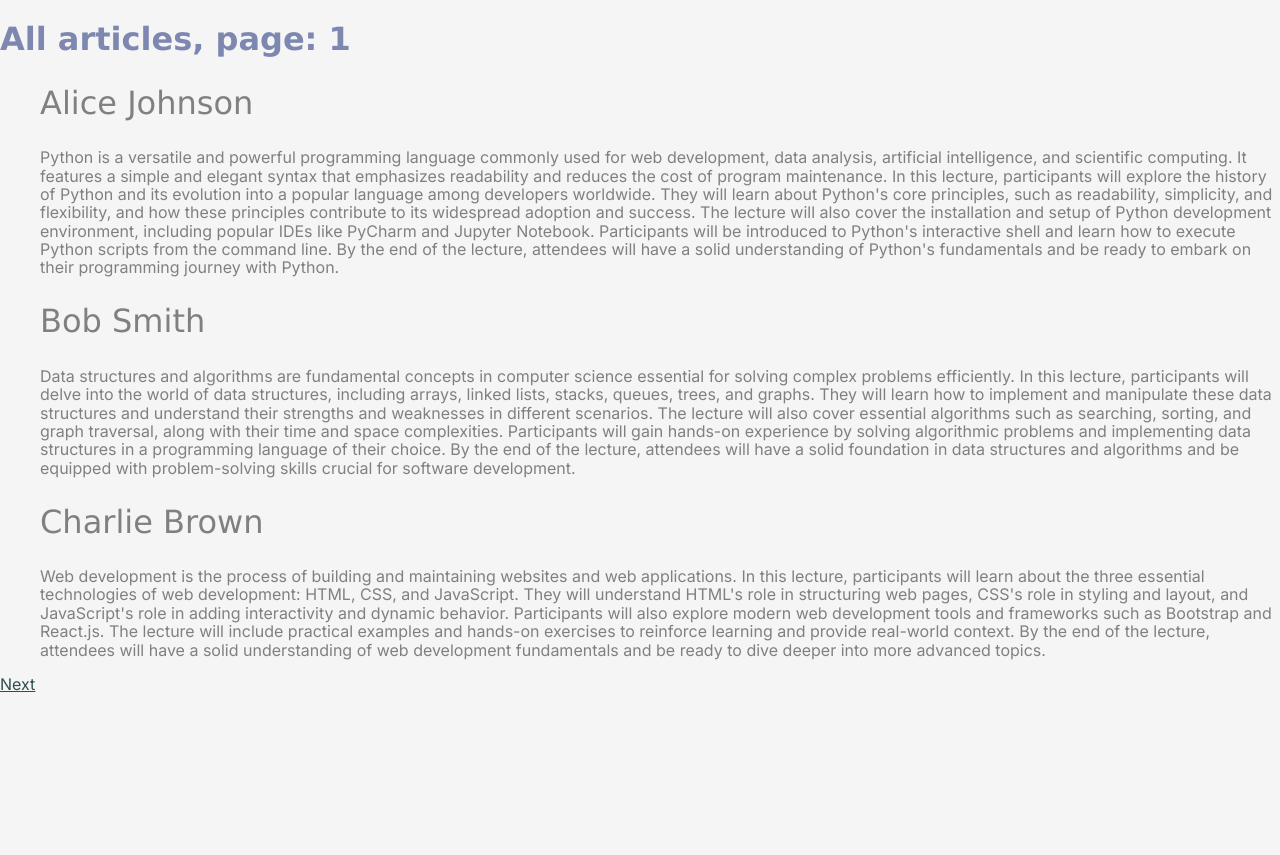
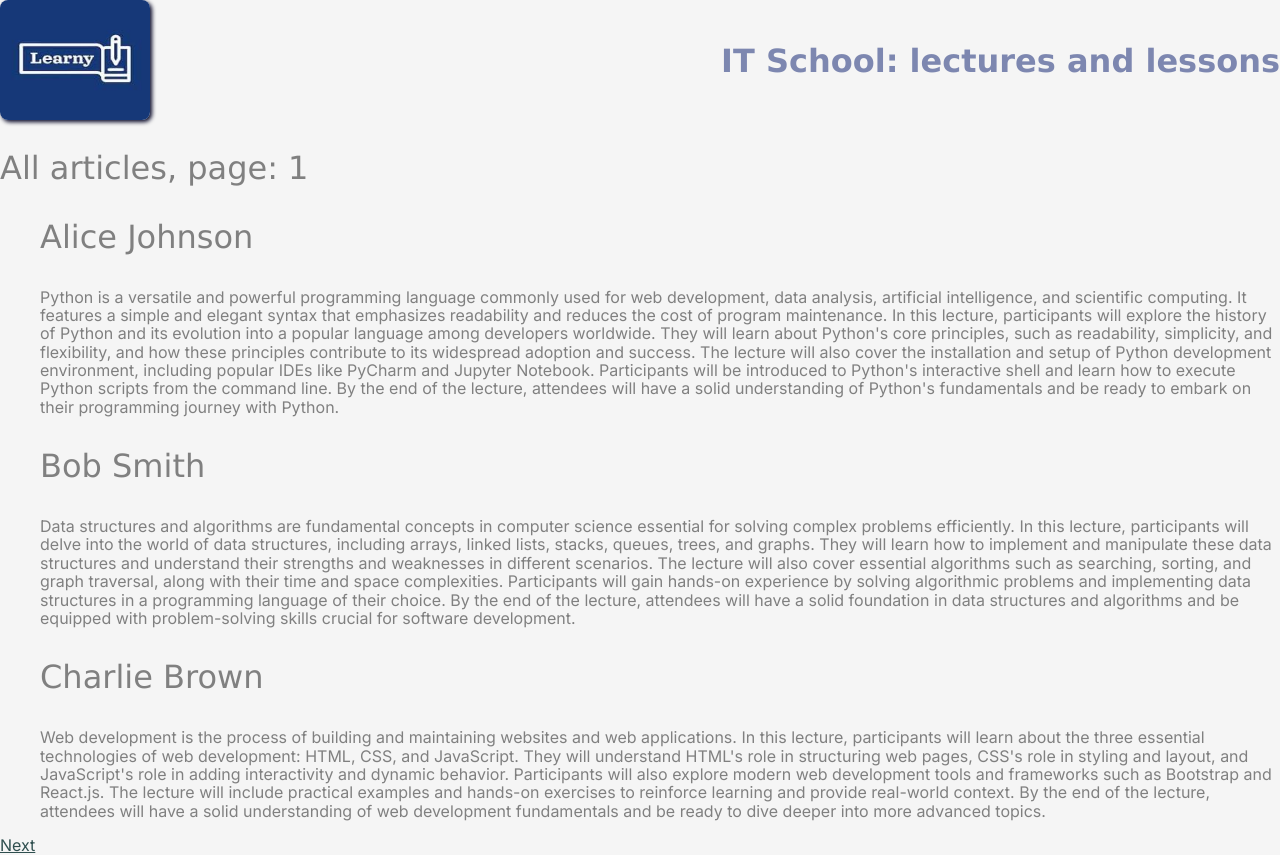
Before and after one commit to LiudmylaBolotova/next-app-test, a Next.js app: page /allArticles in a window 1280 px wide. Before the commit the page ends 800 px from the top, so only its background shows below. Built offline with nearby package versions, Linux system fonts and the light colour scheme.

Commit message:
added header`s component and styles, logo, fix global styled

```diff
--- a/src/app/[...not-found]/page.tsx
+++ b/src/app/[...not-found]/page.tsx
@@ -1,3 +1,7 @@
 export default function NotFoundPage() {
-    return <>Sorry, nothing found</>;
+    return (
+        <main>
+            <p>Sorry, nothing found</p>;
+        </main>
+    )
 }
--- a/src/app/aboutPage/page.tsx
+++ b/src/app/aboutPage/page.tsx
@@ -4,8 +4,8 @@ import styles from "./aboutPage.module.css";
 
 export default function AboutPage() {
   return (
-    <div>
-      <h1 className={styles.title}>Our teachers</h1>
+    <main>
+      <h2 className={styles.title}>Our teachers</h2>
     <ul className={styles.lecturersList}>
       {lessons.lectures.map((lecture) => {
         return (
@@ -19,6 +19,6 @@ export default function AboutPage() {
         );
       })}
     </ul>
-    </div>
+    </main>
   );
 }
--- a/src/app/allArticles/page.tsx
+++ b/src/app/allArticles/page.tsx
@@ -24,19 +24,19 @@ export default function ArticlesPage({
   };
 
   return (
-<>
-<h1>All articles, page: {page}</h1>
+<main>
+<h2>All articles, page: {page}</h2>
     <ul>
       {articles.map((item) => {
         return (
           <li key={item.id}>
-            <h2>{item.name}</h2>
+            <h3>{item.name}</h3>
             <p>{item.text}</p>
           </li>
         );
       })}
     </ul>
     <AppLink href={nextPageUrl}>Next</AppLink>
-</>
+</main>
   );
 }
--- /dev/null
+++ b/src/app/header/header.module.css
@@ -0,0 +1,11 @@
+.logo {
+    border: 1 solid var(--headerMain);
+    border-radius: 8px;
+    box-shadow: 2px 2px 4px rgb(3, 3, 35);
+}
+
+.headerContainer {
+    display: flex;
+    align-items: center;
+    justify-content: space-between;
+}
--- /dev/null
+++ b/src/app/header/header.tsx
@@ -0,0 +1,22 @@
+import Image from "next/image";
+import lecturer from '../../../public/Images/lecturer.jpg';
+import styles from './header.module.css'
+
+export default function Header() {
+    return (
+        <div className={styles.headerContainer}>
+            <div>
+        <Image
+          src={lecturer}
+          alt={'Logo'}
+          loading="eager"
+          width={150}
+          height={120}
+         className={styles.logo}
+        />
+            </div>
+            <h1>IT School: lectures and lessons</h1>
+
+        </div>
+    )
+}
--- a/src/app/layout.tsx
+++ b/src/app/layout.tsx
@@ -1,5 +1,6 @@
 import type { Metadata } from "next";
 import { Inter } from "next/font/google";
+import Header from './header/header';
 import "../app/styles/globals.css";
 
 const inter = Inter({ subsets: ["latin"] });
@@ -16,7 +17,10 @@ export default function RootLayout({
 }>) {
   return (
     <html lang="en">
-      <body className={inter.className}>{children}</body>
+      <body className={inter.className}>
+        <Header/>
+        {children}
+        </body>
     </html>
   );
 }
--- a/src/app/lesson/lesson.tsx
+++ b/src/app/lesson/lesson.tsx
@@ -9,9 +9,9 @@ type LessonProps = {
 export function Lesson({ title, lecturer, description }: LessonProps) {
   return (
     <div>
-      <h2 className={styles.headerMiddle}>{title}</h2>
+      <h3 className={styles.headerMiddle}>{title}</h3>
 
-      <h3 className={styles.headerSmall}>{lecturer}</h3>
+      <h4 className={styles.headerSmall}>{lecturer}</h4>
       <p>{description}</p>
     </div>
   );
--- a/src/app/page.tsx
+++ b/src/app/page.tsx
@@ -5,7 +5,7 @@ import styles from "./page.module.css";
 export default function Home() {
   return (
     <main className={styles.main}>
-      <h1>Available lectures</h1>
+      <h2>Available lectures</h2>
       <ol>
        {lessons.lectures.map((lecture)=> {
         return <li className={styles.item}key={lecture.id}>
--- a/src/app/styles/globals.css
+++ b/src/app/styles/globals.css
@@ -25,6 +25,20 @@ h2 {
   font-family:Verdana, Geneva, Tahoma, sans-serif;
 }
 
+h3 {
+  font-size: xx-large;
+  font-weight:400;
+
+  font-family:Verdana, Geneva, Tahoma, sans-serif;
+}
+
+h4 {
+  font-size: xx-large;
+  font-weight:300;
+
+  font-family:Verdana, Geneva, Tahoma, sans-serif;
+}
+
 ul li {
   list-style: none;
 }
```
Also changed, not shown: src/app/articles/[articleName]/page.tsx (+5 -5 lines), public/Images/lecturer.jpg (added).
